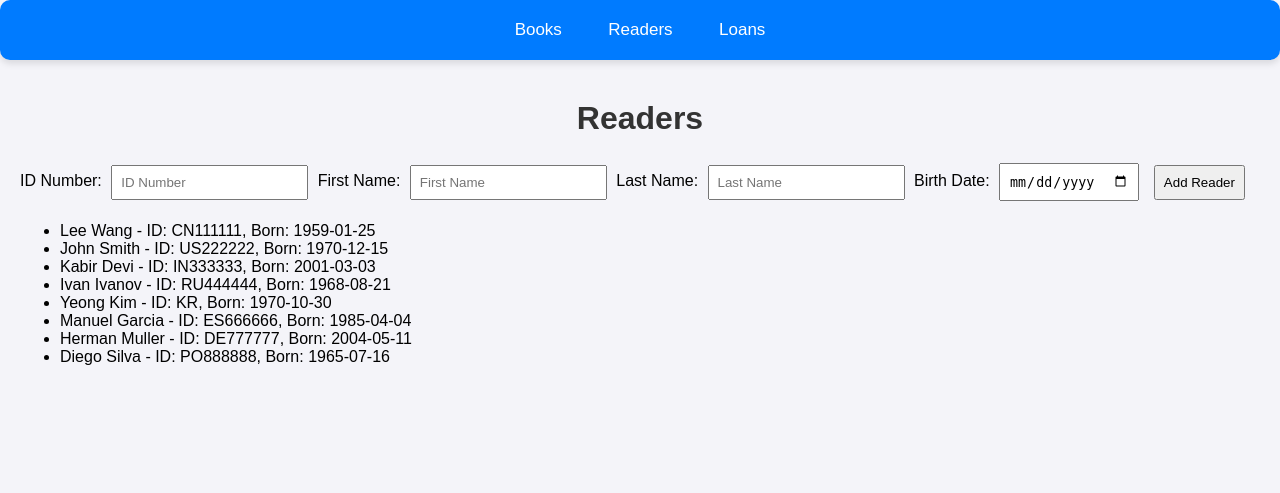
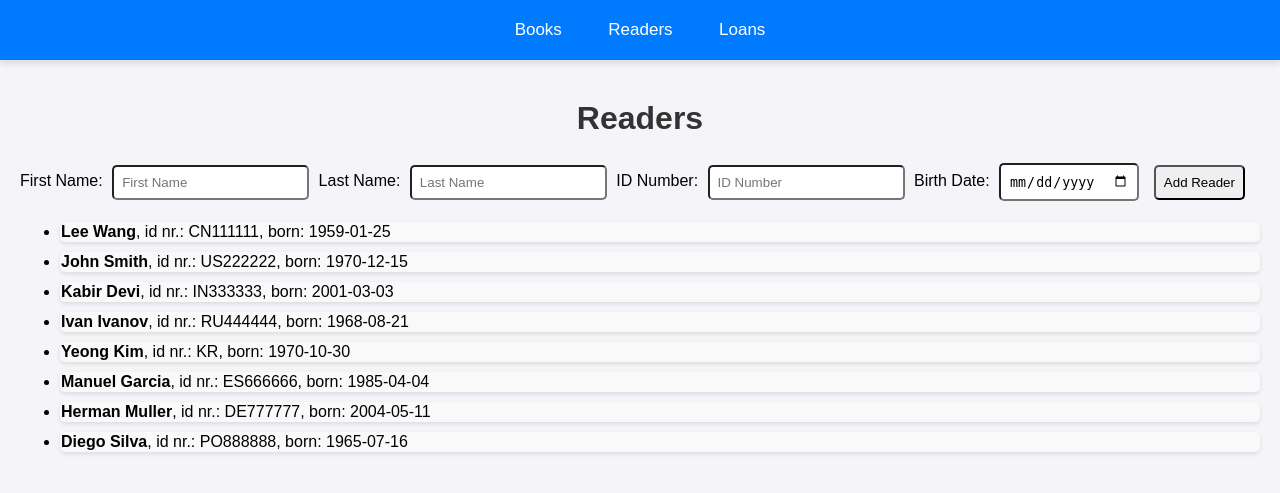
Before and after one commit to emax-77/Library_Management, a Flask app: page /readers in a window 1280 px wide. Shown: the top 493 px of the page. Run offline with Flask 3, Linux system fonts and the light colour scheme; data comes from the database, SQL or seed files in the repository.

Commit message:
CSS and layout update

```diff
--- a/static/style.css
+++ b/static/style.css
@@ -20,6 +20,7 @@ main {
 form input, form button {
   margin: 5px;
   padding: 8px;
+  border-radius: 5px;
 }
 
 /* top navigation bar styles  - base.html */
@@ -28,7 +29,6 @@ nav {
     padding: 20px 0;
     text-align: center;
     box-shadow: 0 4px 6px rgba(0, 0, 0, 0.1);
-    border-radius: 10px;
   }
 
   nav a {
@@ -47,9 +47,34 @@ nav {
     color: #ffffff;
   }
 /* Style for the book list - if the book is borrowed */
-.book-list span {
+.book-list .book-item .borrowed {
   color: red;
   font-weight: bolder;
+}
+
+.book-list .book-item {
+  background-color: #f9f9f9;
+  padding: 1px;
+  margin: 10px 0;
+  border-radius: 5px;
+  box-shadow: 0 2px 4px rgba(0, 0, 0, 0.1);
+}
+.book-list .book-item .book-title {
+  font-weight: bold;
+  margin-bottom: 5px;
+}
+
+.reader-list .reader-item {
+  background-color: #f9f9f9;
+  padding: 1px;
+  margin: 10px 0;
+  border-radius: 5px;
+  box-shadow: 0 2px 4px rgba(0, 0, 0, 0.1);
+}
+
+.reader-list .reader-item .reader-name {
+  font-weight: bold;
+  margin-bottom: 5px;
 }
 
 /* Grid container styles (for loans.html) */
--- a/templates/books.html
+++ b/templates/books.html
@@ -12,11 +12,11 @@
 <!-- Books List with Borrowed Status -->
 <ul class="book-list">
     {% for book, loan_info in books_with_loans %}
-    <li>
-        {{ book.title }} by {{ book.author }}
+    <li class="book-item">
+        <span class="book-title">{{ book.title }}</span> ({{ book.author }})
         {% if book.is_borrowed %}
             {% if loan_info %}
-                <span> - Borrowed by: {{ loan_info.readers.first_name }} {{ loan_info.readers.last_name }}</span>
+                <span class="borrowed" > Borrowed by: {{ loan_info.readers.first_name }} {{ loan_info.readers.last_name }}</span>
             {% endif %}
         {% endif %}
     </li>
--- a/templates/readers.html
+++ b/templates/readers.html
@@ -4,14 +4,15 @@
 <h1>Readers</h1>
 <!-- Add New Reader -->
 <form method="POST" action="{{ url_for('readers_manage') }}">
-    <label for="id_number">ID Number:</label>
-    <input type="text" id="id_number" name="id_number" placeholder="ID Number" required>
 
     <label for="first_name">First Name:</label>
     <input type="text" id="first_name" name="first_name" placeholder="First Name" required>
 
     <label for="last_name">Last Name:</label>
     <input type="text" id="last_name" name="last_name" placeholder="Last Name" required>
+
+    <label for="id_number">ID Number:</label>
+    <input type="text" id="id_number" name="id_number" placeholder="ID Number" required>
 
     <label for="birth_date">Birth Date:</label>
     <input type="date" id="birth_date" name="birth_date" required>
@@ -20,10 +21,10 @@
 </form>
 
 <!-- Readers List -->
-<ul>
+<ul class="reader-list">
     {% for reader in readers %}
-    <li>
-        {{ reader.first_name }} {{ reader.last_name }} - ID: {{ reader.id_number }}, Born: {{ reader.birth_date }}
+    <li class="reader-item">
+        <span class="reader-name">{{ reader.first_name }} {{ reader.last_name }}</span>, id nr.: {{ reader.id_number }}, born: {{ reader.birth_date }}
     </li>
     {% endfor %}
 </ul>
```
Also changed, not shown: templates/loans.html (+21 -21 lines).
